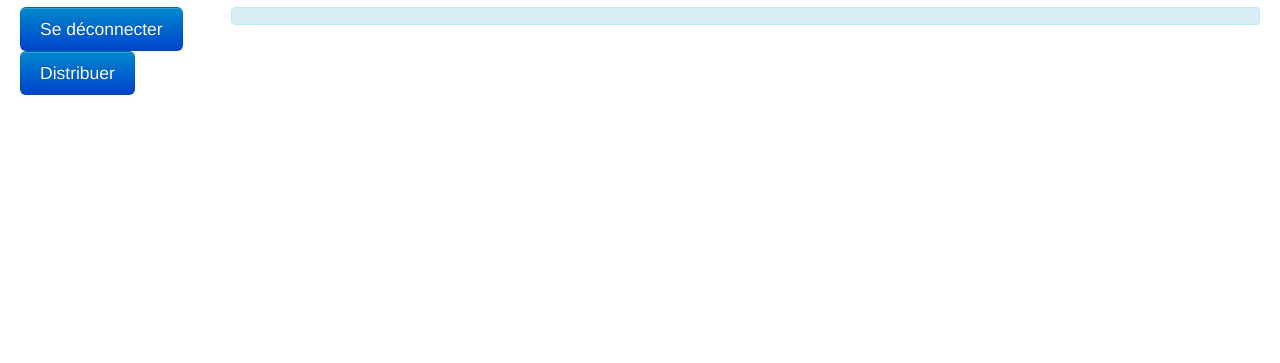
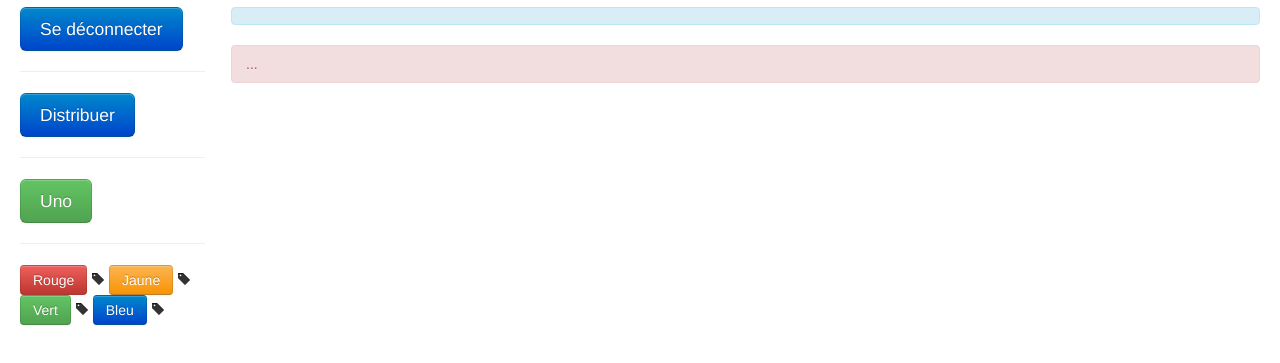
Before and after one commit to bechu/juno, a plain HTML site: page src/public/board.html in a window 1280 px wide. Shown: the part 53-416 px from the top of the page. Drawn offline with Linux system fonts and the light colour scheme; no server answers.

Commit message:
ca avance

```diff
--- a/src/public/board.html
+++ b/src/public/board.html
@@ -16,11 +16,24 @@
             <div id="players">
             </div>
                     <a href="disconnect" class="btn btn-large btn-primary" type="button">Se déconnecter</a>
+        <hr />
         <button class="btn btn-large btn-primary" type="button" onClick="deal();">Distribuer</button>
+        <hr />
+        <button class="btn btn-large btn-success" type="button" onClick="uno();">Uno</button>
+        <hr />
+        <button type="button" class="btn btn-danger">Rouge</button> <i class="icon-tag"></i>
+        <button type="button" class="btn btn-warning">Jaune</button> <i class="icon-tag"></i>
+        <button type="button" class="btn btn-success">Vert</button> <i class="icon-tag"></i>
+        <button type="button" class="btn btn-primary">Bleu</button> <i class="icon-tag"></i>
     </div>
     <div class="span10">
 <div class="alert alert-info" id="deck">
 </div>
+
+<div class="alert alert-error" id="message">
+  ...
+</div>
+
 
             <div id="myhand">
             </div>
@@ -66,6 +79,9 @@
                  });
         }
 
+        play  = function(index) {
+             $("#message").html( "play " + index );
+        }
 
              $(document).ready(function () {
                 updatePlayers();
```
Also changed, not shown: src/engine.js (+5 -3 lines), src/index.js (+6 -2 lines).
